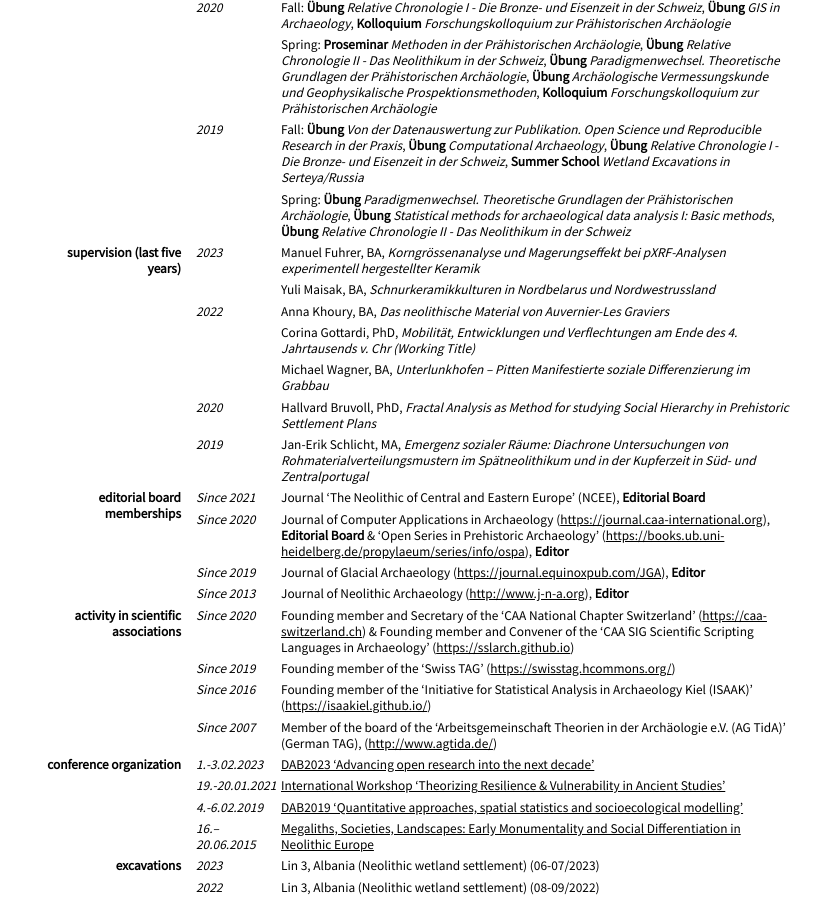
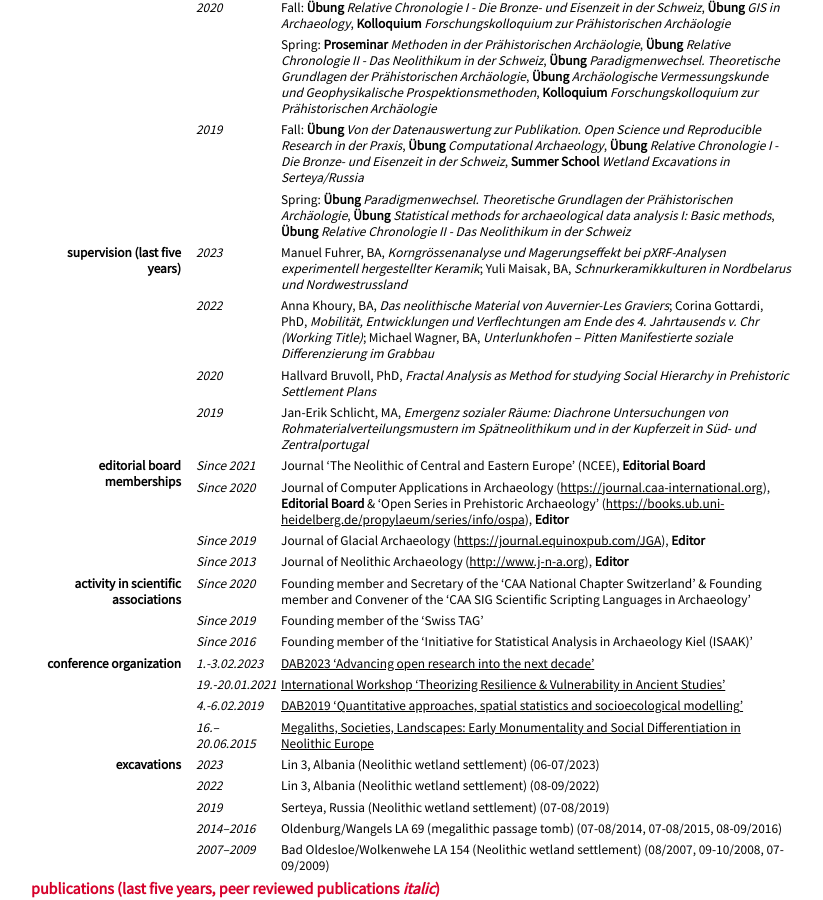
Before and after one commit to MartinHinz/cv, a Jekyll site: the page built from cv_english.md, in a window 1280 px wide and 900 px high, scrolled down 1482 px. Shown: the whole window, without its empty margins (209-1032 px from the left). Built offline with Jekyll 4.4.1, drawn with Linux system fonts in a browser that asks for light colours; nearby versions of some CDN libraries; our own code applies the rules of GitHub Pages for plain Markdown files.

Commit message:
Update cv_english.md

```diff
--- a/cv_english.md
+++ b/cv_english.md
@@ -147,13 +147,10 @@ Since 2020
 ### supervision (last five years)
 
 2023
-:   - Manuel Fuhrer, BA, *Korngrössenanalyse und Magerungseffekt bei pXRF-Analysen experimentell hergestellter Keramik*
-    - Yuli Maisak, BA, *Schnurkeramikkulturen in Nordbelarus und Nordwestrussland*
+:   - Manuel Fuhrer, BA, *Korngrössenanalyse und Magerungseffekt bei pXRF-Analysen experimentell hergestellter Keramik*; Yuli Maisak, BA, *Schnurkeramikkulturen in Nordbelarus und Nordwestrussland*
 
 2022
-:   - Anna Khoury, BA, *Das neolithische Material von Auvernier-Les Graviers*
-    - Corina Gottardi, PhD, *Mobilität, Entwicklungen und Verflechtungen am Ende des 4. Jahrtausends v. Chr (Working Title)*
-    - Michael Wagner, BA, *Unterlunkhofen – Pitten Manifestierte soziale Differenzierung im Grabbau*
+:   - Anna Khoury, BA, *Das neolithische Material von Auvernier-Les Graviers*; Corina Gottardi, PhD, *Mobilität, Entwicklungen und Verflechtungen am Ende des 4. Jahrtausends v. Chr (Working Title)*; Michael Wagner, BA, *Unterlunkhofen – Pitten Manifestierte soziale Differenzierung im Grabbau*
 
 2020
 :   - Hallvard Bruvoll, PhD, *Fractal Analysis as Method for studying Social Hierarchy in Prehistoric Settlement Plans*
@@ -176,16 +173,13 @@ Since 2013
 
 ### activity in scientific associations
 Since 2020
-: - Founding member and Secretary of the 'CAA National Chapter Switzerland' ([https://caa-switzerland.ch](https://caa-switzerland.ch)) & Founding member and Convener of the 'CAA SIG Scientific Scripting Languages in Archaeology' ([https://sslarch.github.io](https://sslarch.github.io))
+: - Founding member and Secretary of the 'CAA National Chapter Switzerland' & Founding member and Convener of the 'CAA SIG Scientific Scripting Languages in Archaeology'
 
 Since 2019
-: - Founding member of the 'Swiss TAG' ([https://swisstag.hcommons.org/](https://swisstag.hcommons.org/))
+: - Founding member of the 'Swiss TAG'
 
 Since 2016
-: - Founding member of the 'Initiative for Statistical Analysis in Archaeology Kiel (ISAAK)' ([https://isaakiel.github.io/](https://isaakiel.github.io/))
-
-Since 2007
-: - Member of the board of the 'Arbeitsgemeinschaft Theorien in der Archäologie e.V. (AG TidA)' (German TAG), ([http://www.agtida.de/](http://www.agtida.de/))
+: - Founding member of the 'Initiative for Statistical Analysis in Archaeology Kiel (ISAAK)'
 
 ### conference organization
 1.-3.02.2023
```
